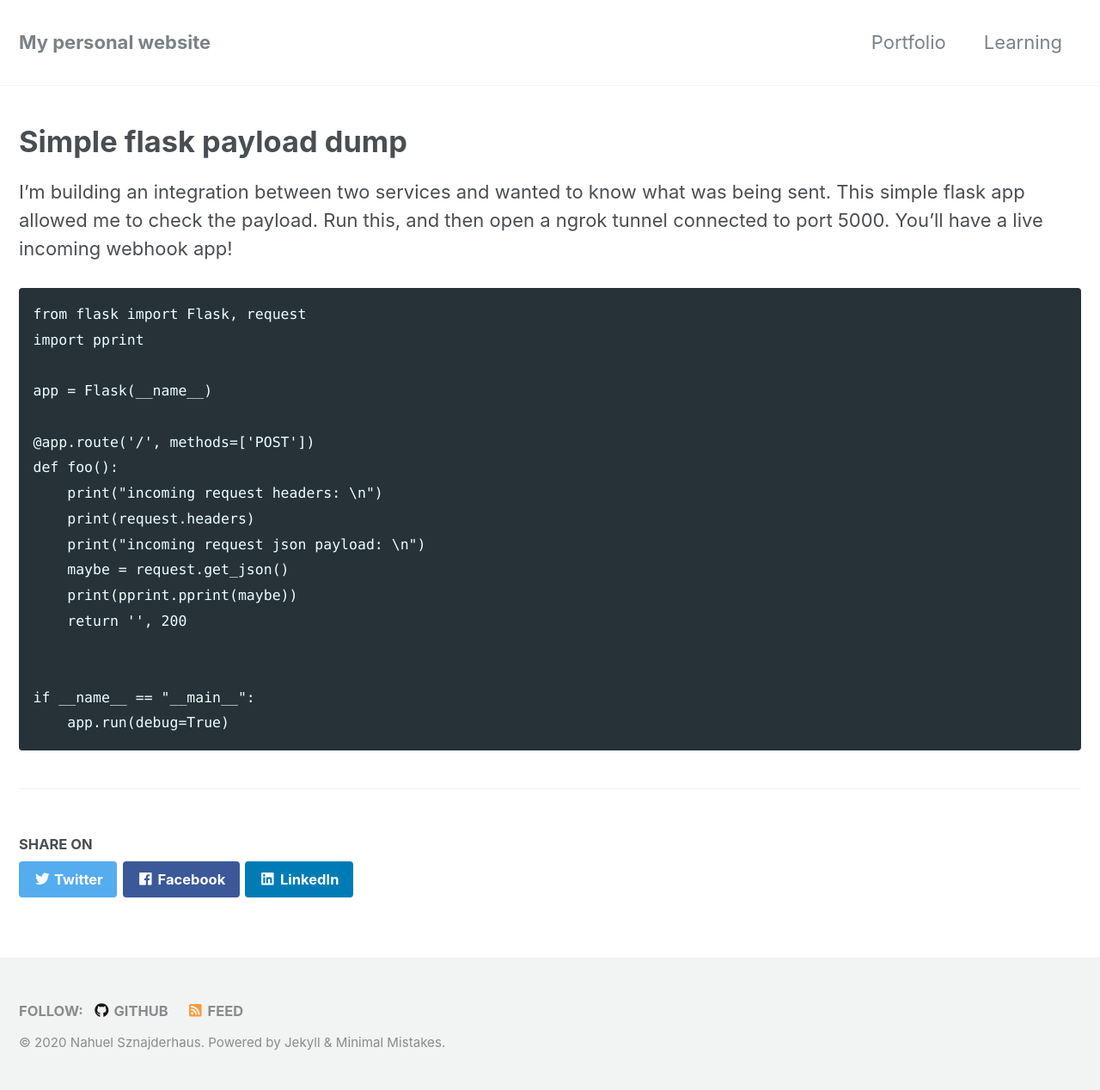
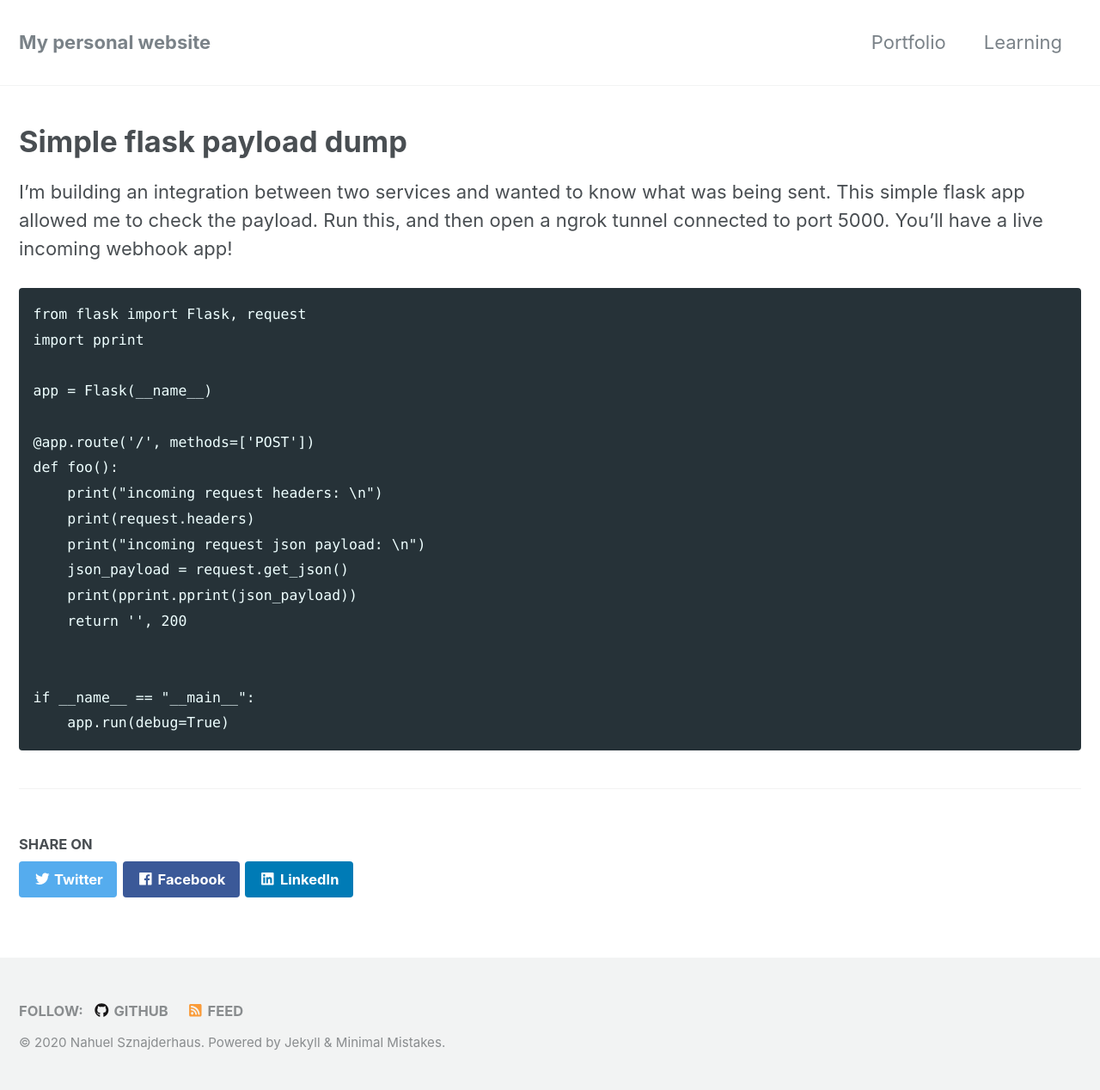
Before and after one commit to nahusznaj/nahusznaj.github.io, a Jekyll site: the page built from _posts/learning/2020-10-14-python-print-dump.md, in a window 1280 px wide. Shown: the whole page at 86% size. Built offline with Jekyll 4.4.1, drawn with Linux system fonts in a browser that asks for light colours; nearby versions of some CDN libraries.

Commit message:
style in flask dump text

```diff
--- a/_posts/learning/2020-10-14-python-print-dump.md
+++ b/_posts/learning/2020-10-14-python-print-dump.md
@@ -22,8 +22,8 @@ def foo():
     print("incoming request headers: \n")
     print(request.headers)
     print("incoming request json payload: \n")
-    maybe = request.get_json()
-    print(pprint.pprint(maybe))
+    json_payload = request.get_json()
+    print(pprint.pprint(json_payload))
     return '', 200
 
 
```
